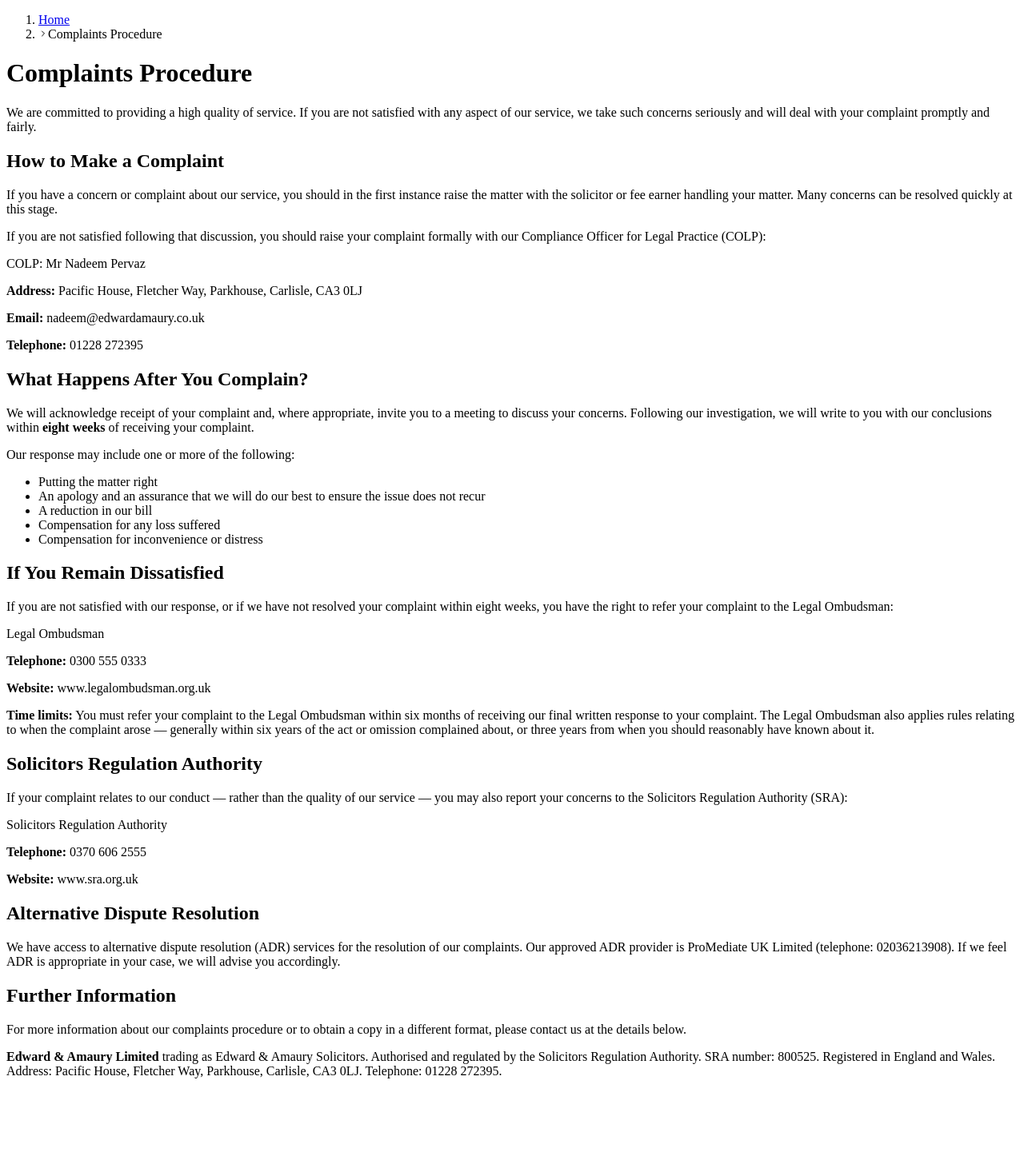
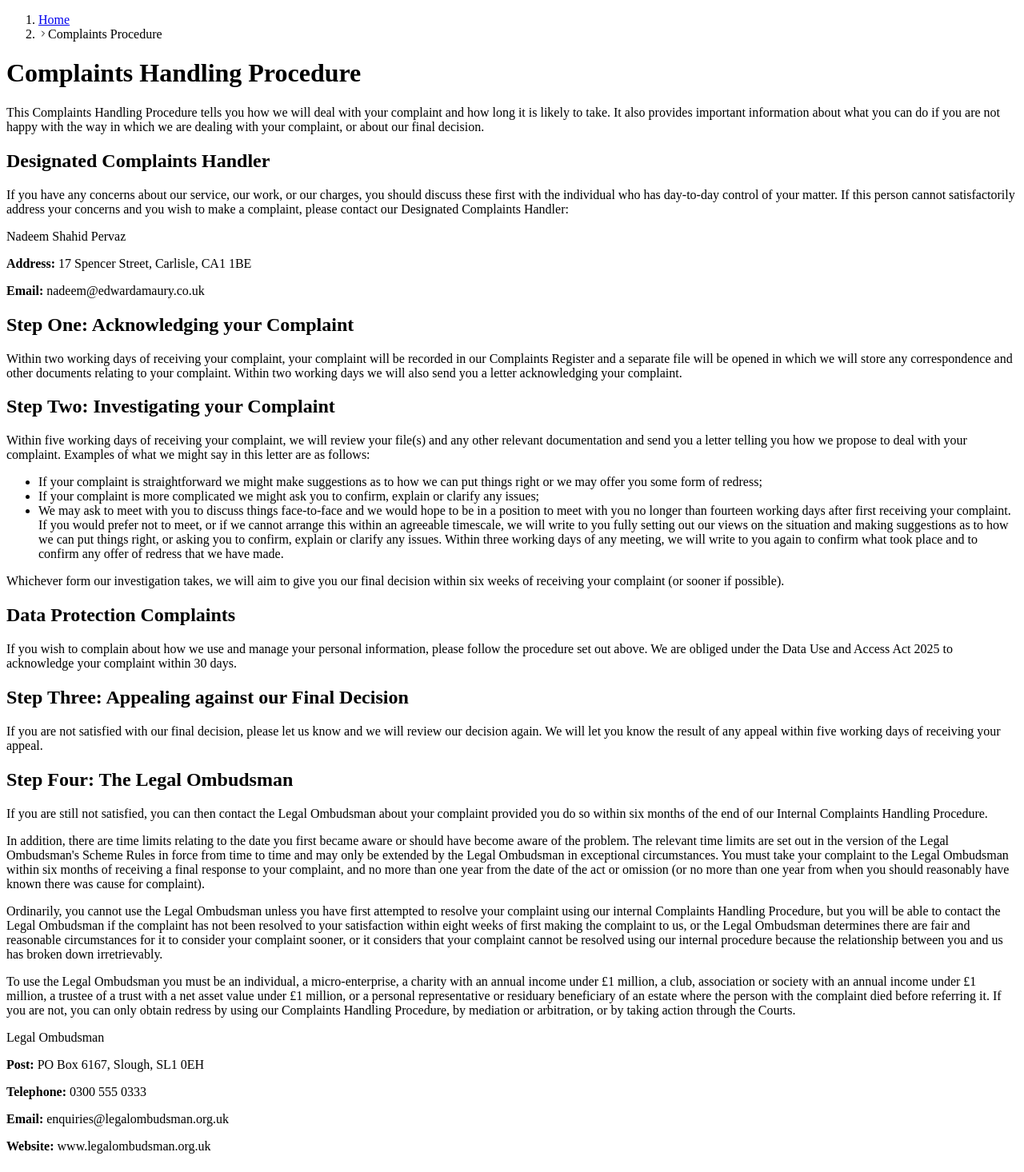
Before and after one commit to rckgregory66-design/missoldpensionclaim-, a Next.js app: page /complaints-procedure in a window 1280 px wide. Shown: the top 1466 px of the page at 80% size. Before the commit the page ends 1365 px from the top, so only its background shows below. Built offline with nearby package versions, Linux system fonts and the light colour scheme.

Commit message:
Update Complaints Handling Procedure with current firm and Legal Ombudsman details

```diff
--- a/app/complaints-procedure/page.tsx
+++ b/app/complaints-procedure/page.tsx
@@ -4,8 +4,8 @@
 import { siteConfig } from '@/lib/metadata'
 
 export const metadata: Metadata = {
-  title: 'Complaints Procedure | Edward & Amaury Solicitors',
-  description: 'Our complaints procedure. If you are not satisfied with our service, here is how to raise a complaint and what happens next.',
+  title: 'Complaints Handling Procedure | Edward & Amaury Solicitors',
+  description: 'Our Complaints Handling Procedure. How we deal with your complaint, how long it takes, and your rights to the Legal Ombudsman and SRA.',
   alternates: { canonical: '/complaints-procedure/' },
 }
 
@@ -13,59 +13,70 @@
   return (
     <>
       <BreadcrumbSchema crumbs={[{ name: 'Complaints Procedure', item: '/complaints-procedure/' }]} />
-      <WebPageSchema title="Complaints Procedure" description={metadata.description as string} url="/complaints-procedure/" />
+      <WebPageSchema title="Complaints Handling Procedure" description={metadata.description as string} url="/complaints-procedure/" />
 
       <Breadcrumb crumbs={[{ label: 'Complaints Procedure' }]} />
 
       <div className="max-w-3xl mx-auto px-4 sm:px-6 lg:px-8 py-12">
-        <h1 className="text-3xl font-bold text-[#0f2035] mb-4">Complaints Procedure</h1>
-        <p className="text-gray-600 mb-8 leading-relaxed">We are committed to providing a high quality of service. If you are not satisfied with any aspect of our service, we take such concerns seriously and will deal with your complaint promptly and fairly.</p>
+        <h1 className="text-3xl font-bold text-[#0f2035] mb-4">Complaints Handling Procedure</h1>
+        <p className="text-gray-600 mb-8 leading-relaxed">This Complaints Handling Procedure tells you how we will deal with your complaint and how long it is likely to take. It also provides important information about what you can do if you are not happy with the way in which we are dealing with your complaint, or about our final decision.</p>
 
         <div className="prose-legal">
-          <h2>How to Make a Complaint</h2>
-          <p>If you have a concern or complaint about our service, you should in the first instance raise the matter with the solicitor or fee earner handling your matter. Many concerns can be resolved quickly at this stage.</p>
-          <p>If you are not satisfied following that discussion, you should raise your complaint formally with our Compliance Officer for Legal Practice (COLP):</p>
+          <h2>Designated Complaints Handler</h2>
+          <p>If you have any concerns about our service, our work, or our charges, you should discuss these first with the individual who has day-to-day control of your matter. If this person cannot satisfactorily address your concerns and you wish to make a complaint, please contact our Designated Complaints Handler:</p>
           <div className="bg-[#f0f4f8] rounded-lg p-5 border border-gray-200 not-prose my-4">
-            <p className="font-semibold text-[#0f2035] mb-2">COLP: Mr Nadeem Pervaz</p>
-            <p className="text-gray-700 text-sm"><strong>Address:</strong> Pacific House, Fletcher Way, Parkhouse, Carlisle, CA3 0LJ</p>
+            <p className="font-semibold text-[#0f2035] mb-2">Nadeem Shahid Pervaz</p>
+            <p className="text-gray-700 text-sm"><strong>Address:</strong> 17 Spencer Street, Carlisle, CA1 1BE</p>
             <p className="text-gray-700 text-sm"><strong>Email:</strong> nadeem@edwardamaury.co.uk</p>
-            <p className="text-gray-700 text-sm"><strong>Telephone:</strong> 01228 272395</p>
           </div>
 
-          <h2>What Happens After You Complain?</h2>
-          <p>We will acknowledge receipt of your complaint and, where appropriate, invite you to a meeting to discuss your concerns. Following our investigation, we will write to you with our conclusions within <strong>eight weeks</strong> of receiving your complaint.</p>
-          <p>Our response may include one or more of the following:</p>
+          <h2>Step One: Acknowledging your Complaint</h2>
+          <p>Within two working days of receiving your complaint, your complaint will be recorded in our Complaints Register and a separate file will be opened in which we will store any correspondence and other documents relating to your complaint. Within two working days we will also send you a letter acknowledging your complaint.</p>
+
+          <h2>Step Two: Investigating your Complaint</h2>
+          <p>Within five working days of receiving your complaint, we will review your file(s) and any other relevant documentation and send you a letter telling you how we propose to deal with your complaint. Examples of what we might say in this letter are as follows:</p>
           <ul>
-            <li>Putting the matter right</li>
-            <li>An apology and an assurance that we will do our best to ensure the issue does not recur</li>
-            <li>A reduction in our bill</li>
-            <li>Compensation for any loss suffered</li>
-            <li>Compensation for inconvenience or distress</li>
+            <li>If your complaint is straightforward we might make suggestions as to how we can put things right or we may offer you some form of redress;</li>
+            <li>If your complaint is more complicated we might ask you to confirm, explain or clarify any issues;</li>
+            <li>We may ask to meet with you to discuss things face-to-face and we would hope to be in a position to meet with you no longer than fourteen working days after first receiving your complaint. If you would prefer not to meet, or if we cannot arrange this within an agreeable timescale, we will write to you fully setting out our views on the situation and making suggestions as to how we can put things right, or asking you to confirm, explain or clarify any issues. Within three working days of any meeting, we will write to you again to confirm what took place and to confirm any offer of redress that we have made.</li>
           </ul>
+          <p>Whichever form our investigation takes, we will aim to give you our final decision within six weeks of receiving your complaint (or sooner if possible).</p>
 
-          <h2>If You Remain Dissatisfied</h2>
-          <p>If you are not satisfied with our response, or if we have not resolved your complaint within eight weeks, you have the right to refer your complaint to the Legal Ombudsman:</p>
+          <h2>Data Protection Complaints</h2>
+          <p>If you wish to complain about how we use and manage your personal information, please follow the procedure set out above. We are obliged under the Data Use and Access Act 2025 to acknowledge your complaint within 30 days.</p>
+
+          <h2>Step Three: Appealing against our Final Decision</h2>
+          <p>If you are not satisfied with our final decision, please let us know and we will review our decision again. We will let you know the result of any appeal within five working days of receiving your appeal.</p>
+
+          <h2>Step Four: The Legal Ombudsman</h2>
+          <p>If you are still not satisfied, you can then contact the Legal Ombudsman about your complaint provided you do so within six months of the end of our Internal Complaints Handling Procedure.</p>
+          <p>In addition, there are time limits relating to the date you first became aware or should have become aware of the problem. The relevant time limits are set out in the version of the Legal Ombudsman&apos;s Scheme Rules in force from time to time and may only be extended by the Legal Ombudsman in exceptional circumstances. You must take your complaint to the Legal Ombudsman within six months of receiving a final response to your complaint, and no more than one year from the date of the act or omission (or no more than one year from when you should reasonably have known there was cause for complaint).</p>
+          <p>Ordinarily, you cannot use the Legal Ombudsman unless you have first attempted to resolve your complaint using our internal Complaints Handling Procedure, but you will be able to contact the Legal Ombudsman if the complaint has not been resolved to your satisfaction within eight weeks of first making the complaint to us, or the Legal Ombudsman determines there are fair and reasonable circumstances for it to consider your complaint sooner, or it considers that your complaint cannot be resolved using our internal procedure because the relationship between you and us has broken down irretrievably.</p>
+          <p>To use the Legal Ombudsman you must be an individual, a micro-enterprise, a charity with an annual income under £1 million, a club, association or society with an annual income under £1 million, a trustee of a trust with a net asset value under £1 million, or a personal representative or residuary beneficiary of an estate where the person with the complaint died before referring it. If you are not, you can only obtain redress by using our Complaints Handling Procedure, by mediation or arbitration, or by taking action through the Courts.</p>
 
           <div className="bg-[#f0f4f8] rounded-lg p-5 border border-gray-200 not-prose my-4">
             <p className="font-semibold text-[#0f2035] mb-2">Legal Ombudsman</p>
+            <p className="text-gray-700 text-sm"><strong>Post:</strong> PO Box 6167, Slough, SL1 0EH</p>
             <p className="text-gray-700 text-sm"><strong>Telephone:</strong> 0300 555 0333</p>
+            <p className="text-gray-700 text-sm"><strong>Email:</strong> enquiries@legalombudsman.org.uk</p>
             <p className="text-gray-700 text-sm"><strong>Website:</strong> www.legalombudsman.org.uk</p>
-            <p className="text-gray-700 text-sm mt-3"><strong>Time limits:</strong> You must refer your complaint to the Legal Ombudsman within six months of receiving our final written response to your complaint. The Legal Ombudsman also applies rules relating to when the complaint arose — generally within six years of the act or omission complained about, or three years from when you should reasonably have known about it.</p>
           </div>
 
-          <h2>Solicitors Regulation Authority</h2>
-          <p>If your complaint relates to our conduct — rather than the quality of our service — you may also report your concerns to the Solicitors Regulation Authority (SRA):</p>
+          <h2>Complaining to the Solicitors Regulation Authority</h2>
+          <p>The Solicitors Regulation Authority can help you if you are concerned about our behaviour. This could be for things like dishonesty, taking or losing your money or treating you unfairly because of your age, a disability or other characteristic.</p>
           <div className="bg-[#f0f4f8] rounded-lg p-5 border border-gray-200 not-prose my-4">
             <p className="font-semibold text-[#0f2035] mb-2">Solicitors Regulation Authority</p>
+            <p className="text-gray-700 text-sm"><strong>Post:</strong> The Cube, 199 Wharfside Street, Birmingham, B1 1RN</p>
             <p className="text-gray-700 text-sm"><strong>Telephone:</strong> 0370 606 2555</p>
+            <p className="text-gray-700 text-sm"><strong>Email:</strong> report@sra.org.uk</p>
             <p className="text-gray-700 text-sm"><strong>Website:</strong> www.sra.org.uk</p>
           </div>
 
+          <h2>Complaining to the Information Commissioner</h2>
+          <p>If you are still not satisfied about how we have handled a complaint about how we have used or managed your data, you can then contact the Information Commissioner. Complaints to the ICO are made via their website.</p>
+
           <h2>Alternative Dispute Resolution</h2>
-          <p>We have access to alternative dispute resolution (ADR) services for the resolution of our complaints. Our approved ADR provider is ProMediate UK Limited (telephone: 02036213908). If we feel ADR is appropriate in your case, we will advise you accordingly.</p>
-
-          <h2>Further Information</h2>
-          <p>For more information about our complaints procedure or to obtain a copy in a different format, please contact us at the details below.</p>
+          <p>Where we are not able to settle your complaint using our internal complaints process, there are alternative complaints bodies (such as the Ombudsman Services, www.ombudsman-services.org) which are competent to deal with complaints about legal services should both you and our firm wish to use such a scheme. Please let us know if you would like to consider using an alternative complaints body to resolve your complaint.</p>
 
           <div className="bg-[#f0f4f8] rounded-xl p-6 border border-gray-200 not-prose mt-6">
             <p className="text-sm text-gray-700 leading-relaxed"><strong>Edward &amp; Amaury Limited</strong> trading as Edward &amp; Amaury Solicitors. Authorised and regulated by the Solicitors Regulation Authority. SRA number: {siteConfig.sraNumber}. Registered in England and Wales. Address: {siteConfig.address}. Telephone: {siteConfig.phone}.</p>
```
